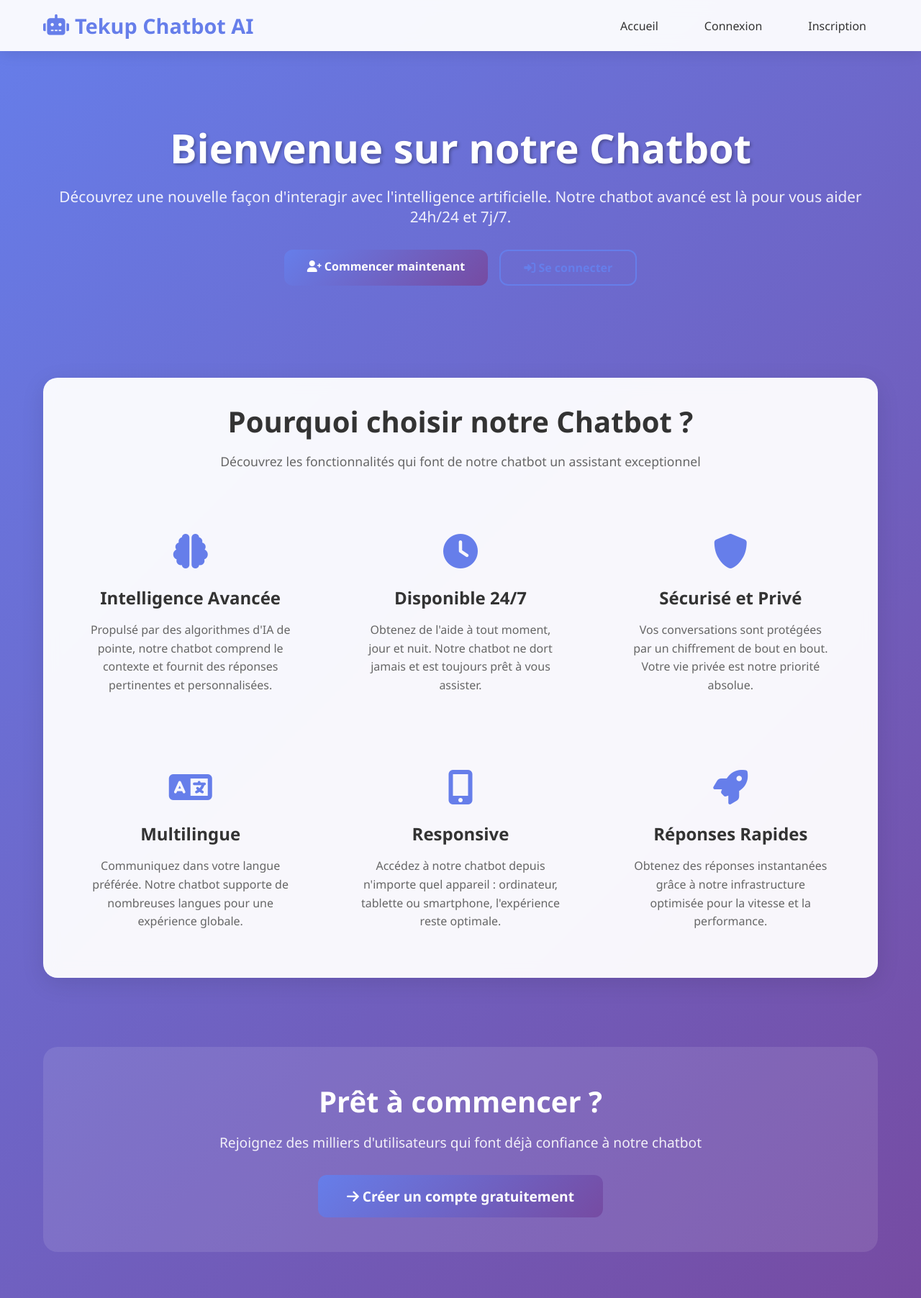
After one commit to MdRiabi/ING3SC_RAG, a Flask app: template app/templates/index.html in a window 1280 px wide. The commit adds this page. Shown: the whole page at 72% size. Run offline with Flask 3, Linux system fonts and the light colour scheme; the template is opened without the code that fills it, so the values that code supplies are empty.

Commit message:
Refactor routes to update dashboard and login functionality; change dashboard to index and add login redirect

```diff
--- /dev/null
+++ b/app/static/css/index.css
@@ -0,0 +1,96 @@
+
+    .hero-section {
+        text-align: center;
+        padding: 4rem 0;
+        color: white;
+    }
+
+    .hero-title {
+        font-size: 3.5rem;
+        font-weight: bold;
+        margin-bottom: 1rem;
+        text-shadow: 2px 2px 4px rgba(0, 0, 0, 0.3);
+    }
+
+    .hero-subtitle {
+        font-size: 1.3rem;
+        margin-bottom: 2rem;
+        opacity: 0.9;
+    }
+
+    .hero-buttons {
+        display: flex;
+        gap: 1rem;
+        justify-content: center;
+        flex-wrap: wrap;
+    }
+
+    .features-section {
+        padding: 4rem 0;
+    }
+
+    .features-grid {
+        display: grid;
+        grid-template-columns: repeat(auto-fit, minmax(300px, 1fr));
+        gap: 2rem;
+        margin-top: 3rem;
+    }
+
+    .feature-card {
+        text-align: center;
+        padding: 2rem;
+    }
+
+    .feature-icon {
+        font-size: 3rem;
+        color: #667eea;
+        margin-bottom: 1rem;
+    }
+
+    .feature-title {
+        font-size: 1.5rem;
+        font-weight: bold;
+        margin-bottom: 1rem;
+        color: #333;
+    }
+
+    .feature-description {
+        color: #666;
+        line-height: 1.6;
+    }
+
+    .cta-section {
+        text-align: center;
+        padding: 3rem 0;
+        background: rgba(255, 255, 255, 0.1);
+        border-radius: 20px;
+        margin: 2rem 0;
+    }
+
+    .cta-title {
+        font-size: 2.5rem;
+        font-weight: bold;
+        margin-bottom: 1rem;
+        color: white;
+    }
+
+    .cta-description {
+        font-size: 1.2rem;
+        margin-bottom: 2rem;
+        color: rgba(255, 255, 255, 0.9);
+    }
+
+    @media (max-width: 768px) {
+        .hero-title {
+            font-size: 2.5rem;
+        }
+
+        .hero-buttons {
+            flex-direction: column;
+            align-items: center;
+        }
+
+        .features-grid {
+            grid-template-columns: 1fr;
+        }
+    }
--- /dev/null
+++ b/app/static/js/index.js
@@ -0,0 +1,23 @@
+
+    // Animation au scroll
+    const observerOptions = {
+        threshold: 0.1,
+        rootMargin: '0px 0px -50px 0px'
+    };
+
+    const observer = new IntersectionObserver((entries) => {
+        entries.forEach(entry => {
+            if (entry.isIntersecting) {
+                entry.target.style.opacity = '1';
+                entry.target.style.transform = 'translateY(0)';
+            }
+        });
+    }, observerOptions);
+
+    // Observer les cartes de fonctionnalités
+    document.querySelectorAll('.feature-card').forEach(card => {
+        card.style.opacity = '0';
+        card.style.transform = 'translateY(30px)';
+        card.style.transition = 'all 0.6s ease';
+        observer.observe(card);
+    });
--- a/app/templates/base.html
+++ b/app/templates/base.html
@@ -3,7 +3,7 @@
 <head>
     <meta charset="UTF-8">
     <meta name="viewport" content="width=device-width, initial-scale=1.0">
-    <title>{% block title %}Chatbot{% endblock %}</title>
+    <title>{% block title %}Tekup Chatbot{% endblock %}</title>
     <link href="https://cdnjs.cloudflare.com/ajax/libs/font-awesome/6.0.0/css/all.min.css" rel="stylesheet">
     <link rel="stylesheet" href="../static/css/base.css">
     {% block extra_css %}{% endblock %}
@@ -14,7 +14,7 @@
             <div class="nav-content">
                 <a href="/" class="logo">
                     <i class="fas fa-robot"></i>
-                    Chatbot
+                    Tekup Chatbot AI
                 </a>
                 <ul class="nav-links">
                     <li><a href="/">Accueil</a></li>
--- /dev/null
+++ b/app/templates/index.html
@@ -0,0 +1,124 @@
+{% extends "base.html" %}
+
+{% block title %}Accueil - Chatbot{% endblock %}
+
+{% block extra_css %}
+<link rel="stylesheet" href="{{ url_for('static', filename='css/index.css') }}">
+{% endblock %}
+
+{% block content %}
+<div class="fade-in-up">
+    <!-- Hero Section -->
+    <section class="hero-section">
+        <h1 class="hero-title">Bienvenue sur notre Chatbot</h1>
+        <p class="hero-subtitle">
+            Découvrez une nouvelle façon d'interagir avec l'intelligence artificielle.
+            Notre chatbot avancé est là pour vous aider 24h/24 et 7j/7.
+        </p>
+        <div class="hero-buttons">
+            <a href="/signup" class="btn btn-primary">
+                <i class="fas fa-user-plus"></i> Commencer maintenant
+            </a>
+            <a href="/login" class="btn btn-secondary">
+                <i class="fas fa-sign-in-alt"></i> Se connecter
+            </a>
+        </div>
+    </section>
+
+    <!-- Features Section -->
+    <section class="features-section">
+        <div class="card">
+            <h2 style="text-align: center; font-size: 2.5rem; margin-bottom: 1rem; color: #333;">
+                Pourquoi choisir notre Chatbot ?
+            </h2>
+            <p style="text-align: center; font-size: 1.1rem; color: #666; margin-bottom: 2rem;">
+                Découvrez les fonctionnalités qui font de notre chatbot un assistant exceptionnel
+            </p>
+
+            <div class="features-grid">
+                <div class="feature-card">
+                    <div class="feature-icon">
+                        <i class="fas fa-brain"></i>
+                    </div>
+                    <h3 class="feature-title">Intelligence Avancée</h3>
+                    <p class="feature-description">
+                        Propulsé par des algorithmes d'IA de pointe, notre chatbot comprend
+                        le contexte et fournit des réponses pertinentes et personnalisées.
+                    </p>
+                </div>
+
+                <div class="feature-card">
+                    <div class="feature-icon">
+                        <i class="fas fa-clock"></i>
+                    </div>
+                    <h3 class="feature-title">Disponible 24/7</h3>
+                    <p class="feature-description">
+                        Obtenez de l'aide à tout moment, jour et nuit. Notre chatbot
+                        ne dort jamais et est toujours prêt à vous assister.
+                    </p>
+                </div>
+
+                <div class="feature-card">
+                    <div class="feature-icon">
+                        <i class="fas fa-shield-alt"></i>
+                    </div>
+                    <h3 class="feature-title">Sécurisé et Privé</h3>
+                    <p class="feature-description">
+                        Vos conversations sont protégées par un chiffrement de bout en bout.
+                        Votre vie privée est notre priorité absolue.
+                    </p>
+                </div>
+
+                <div class="feature-card">
+                    <div class="feature-icon">
+                        <i class="fas fa-language"></i>
+                    </div>
+                    <h3 class="feature-title">Multilingue</h3>
+                    <p class="feature-description">
+                        Communiquez dans votre langue préférée. Notre chatbot
+                        supporte de nombreuses langues pour une expérience globale.
+                    </p>
+                </div>
+
+                <div class="feature-card">
+                    <div class="feature-icon">
+                        <i class="fas fa-mobile-alt"></i>
+                    </div>
+                    <h3 class="feature-title">Responsive</h3>
+                    <p class="feature-description">
+                        Accédez à notre chatbot depuis n'importe quel appareil :
+                        ordinateur, tablette ou smartphone, l'expérience reste optimale.
+                    </p>
+                </div>
+
+                <div class="feature-card">
+                    <div class="feature-icon">
+                        <i class="fas fa-rocket"></i>
+                    </div>
+                    <h3 class="feature-title">Réponses Rapides</h3>
+                    <p class="feature-description">
+                        Obtenez des réponses instantanées grâce à notre infrastructure
+                        optimisée pour la vitesse et la performance.
+                    </p>
+                </div>
+            </div>
+        </div>
+    </section>
+
+    <!-- Call to Action -->
+    <section class="cta-section">
+        <h2 class="cta-title">Prêt à commencer ?</h2>
+        <p class="cta-description">
+            Rejoignez des milliers d'utilisateurs qui font déjà confiance à notre chatbot
+        </p>
+        <a href="/signup" class="btn btn-primary" style="font-size: 1.2rem; padding: 1rem 2.5rem;">
+            <i class="fas fa-arrow-right"></i> Créer un compte gratuitement
+        </a>
+    </section>
+</div>
+{% endblock %}
+
+
+{% block extra_js %}
+<script src="{{ url_for('static', filename='js/index.js') }}"></script>
+{% endblock %}
```
Also changed, not shown: app/routes/__init__.py (+9 -3 lines), app/routes/auth.py (+9 -2 lines).
